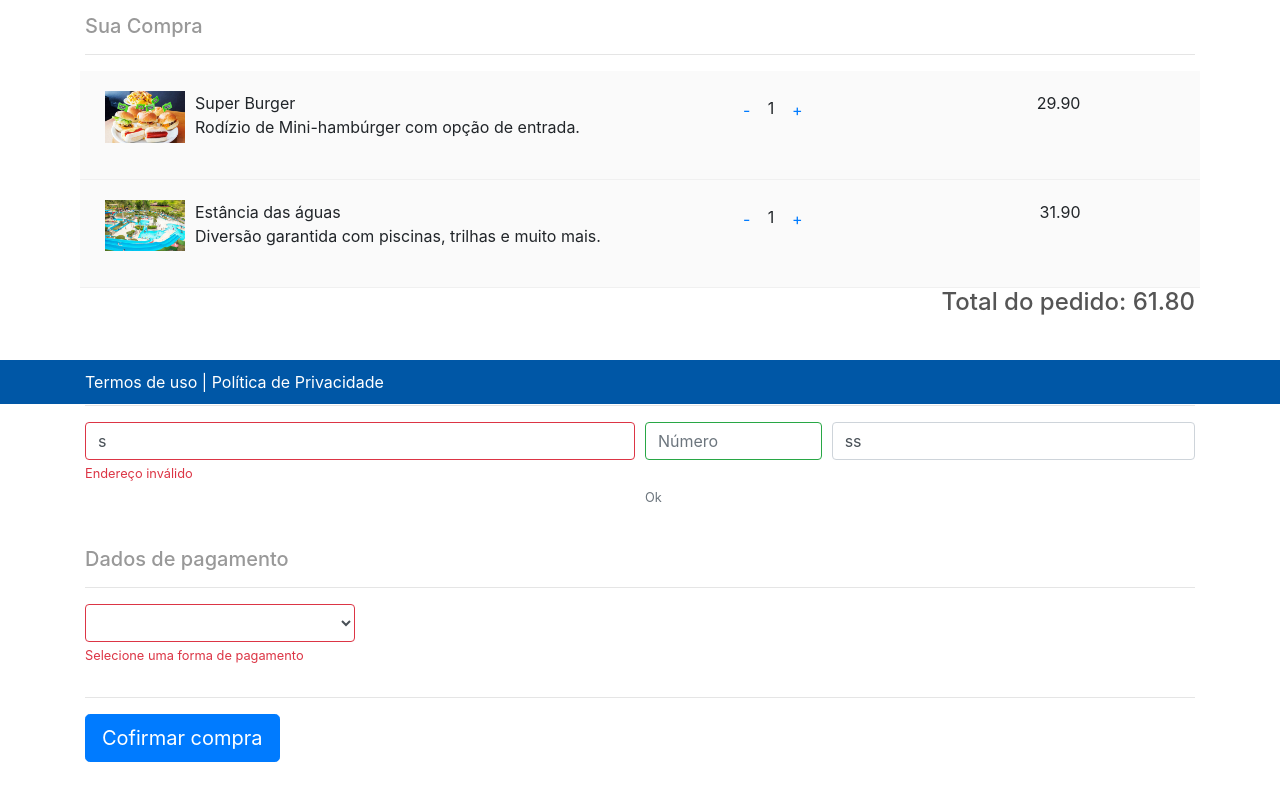
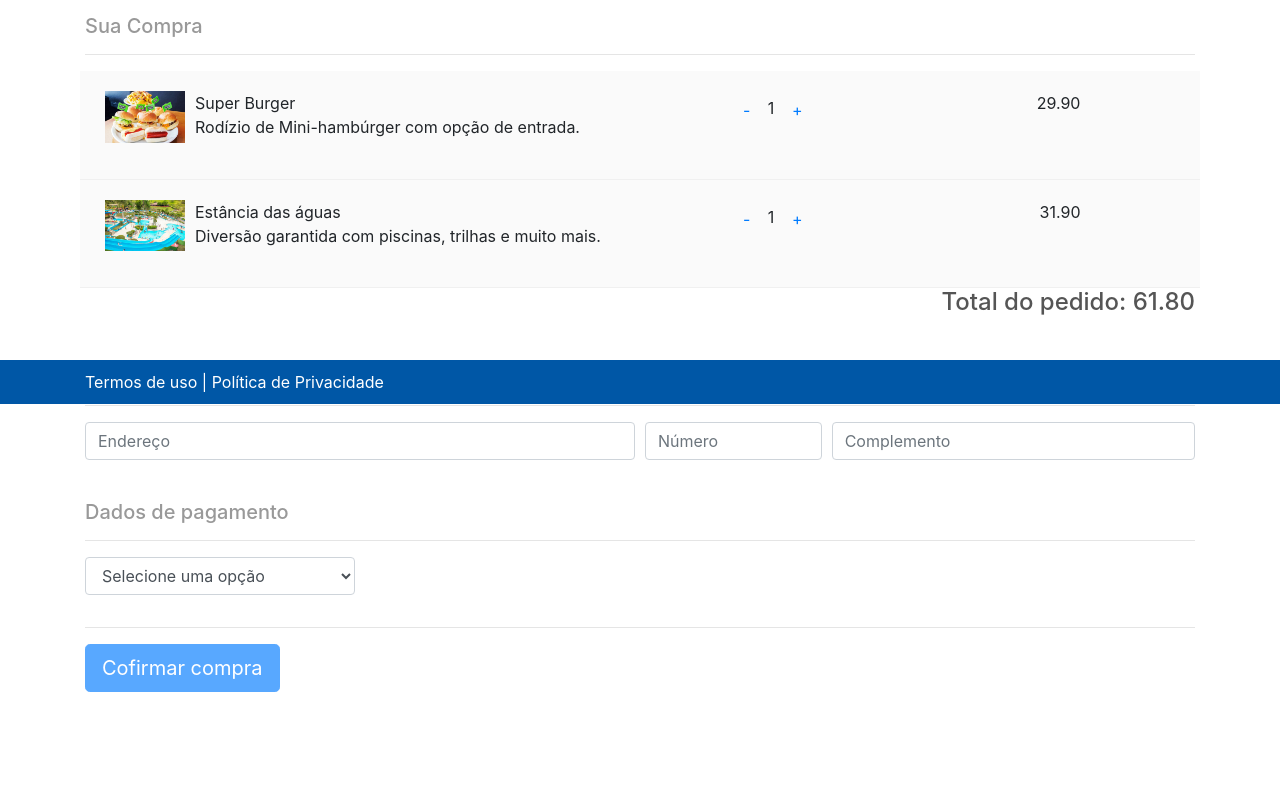
Before and after one commit to BrunoGuilherme14/passaro-urbano, an Angular app: page /ordem-compra in a window 1280 px wide. Shown: the part 396-1196 px from the top of the page. Built offline with nearby package versions, Linux system fonts and the light colour scheme.

Commit message:
Form - Validação

```diff
--- /dev/null
+++ b/src/app/ordem-compra.service.ts
@@ -0,0 +1,16 @@
+import { Injectable } from '@angular/core';
+import { OrdemCompraModel } from './shared/ordem-compra.model';
+
+@Injectable()
+export class OrdemCompraService {
+    public realizarCompra(): OrdemCompraModel[] {
+        return [
+            {
+                numero: 10,
+                endereco: "Teste rua",
+                complemento: 'teste',
+                formaPagamento: "dinheiro"
+            }
+        ]
+    }
+}
--- a/src/app/ordem-compra/ordem-compra.component.html
+++ b/src/app/ordem-compra/ordem-compra.component.html
@@ -69,7 +69,7 @@
       <div class="form-row">
 
         <div class="form-group col-md-6">
-          <input type="text" class="form-control is-invalid" placeholder="Endereço" autocomplete="off" minlength="5"
+          <input type="text" class="form-control {{enderecoValido === undefined? '': enderecoValido? 'is-valid' : 'is-invalid'}}" placeholder="Endereço" autocomplete="off" minlength="5"
             required
             [value]="endereco"
             #valorEndereco
@@ -79,18 +79,20 @@
         </div>
 
         <div class="form-group col-md-2">
-          <input type="text" class="form-control is-valid" placeholder="Número" autocomplete="off" minlength="1"
+          <input type="number" class="form-control {{numeroValido === undefined? '': numeroValido == true? 'is-valid' : 'is-invalid'}}" placeholder="Número" autocomplete="off" minlength="1"
             required
             [value]="numero | number"
             #valorNumero
             (input)="atualizaNumero(valorNumero.value)"
           >
-          <br />
-          <small class="form-text text-muted">Ok</small>
+          <div *ngIf="numeroValido; else msgInvalido" class="valid-feedback">Número válido</div>
+          <ng-template #msgInvalido>
+            <div class="invalid-feedback">Número inválido</div>
+          </ng-template>
         </div>
 
         <div class="form-group col-md-4">
-          <input type="text" class="form-control" placeholder="Complemento" autocomplete="off"
+          <input type="text" class="form-control {{complementoValido === undefined? '' : complementoValido? 'is-valid' : ''}}" placeholder="Complemento" autocomplete="off"
             [value]="complemento"
             #valorComplemento
             (input)="atualizaComplemento(valorComplemento.value)"
@@ -106,7 +108,7 @@
       <div class="form-row">
 
         <div class="form-group col-md-3">
-          <select class="form-control is-invalid"
+          <select class="form-control {{formaPagamentoValido ===undefined? '' : formaPagamentoValido? 'is-valid' : 'is-invalid'}}"
             [value]="formaPagamento"
             #valorFormaPagamento
             (change)="atualizaFormaPagamento(valorFormaPagamento.value)"
@@ -121,7 +123,7 @@
       </div>
 
       <hr />
-      <button type="submit" class="btn btn-primary btn-lg">Cofirmar compra</button>
+      <button type="submit" class="btn btn-primary btn-lg" [disabled]="botaoForm">Cofirmar compra</button>
     </form>
   </div>
 </div>
--- a/src/app/ordem-compra/ordem-compra.component.ts
+++ b/src/app/ordem-compra/ordem-compra.component.ts
@@ -1,32 +1,57 @@
 import { Component, OnInit } from '@angular/core';
+import { OrdemCompraService } from '../ordem-compra.service';
 
 @Component({
   selector: 'app-ordem-compra',
   templateUrl: './ordem-compra.component.html',
-  styleUrls: ['./ordem-compra.component.css']
+  styleUrls: ['./ordem-compra.component.css'],
+  providers: [
+    OrdemCompraService
+  ]
 })
 export class OrdemCompraComponent implements OnInit {
 
-  constructor() { }
-  public endereco: string = 's'
-  public numero: number;
-  public complemento: string = 'ss'
-  public formaPagamento:string = 'ssss'
+  constructor(private ordemCompraService: OrdemCompraService) { }
+  public endereco: string = ''
+  public numero: number
+  public complemento: string = ''
+  public formaPagamento:string = ''
+
+// Atributos de validação
+
+  public enderecoValido: boolean;
+  public numeroValido: boolean;
+  public complementoValido: boolean;
+  public formaPagamentoValido: boolean;
+
+// Controle de ativação do botão submit
+  public botaoForm: string = 'disabled';
 
   ngOnInit() {
+    console.log(this.ordemCompraService.realizarCompra());
   }
   public atualizaEndereco(endereco:string) :void {
     this.endereco = endereco;
-    console.log(this.endereco)
+    this.enderecoValido = (this.endereco.length > 3);
+    this.habilitaForm();
   }
   public atualizaNumero(numero:number) : void {
     this.numero = numero
+    this.numeroValido = (this.numero > 0);
+    this.habilitaForm();
   }
   public atualizaComplemento(complemento:string): void {
     this.complemento = complemento;
+    this.complementoValido = (this.complemento.length > 0);
+    this.habilitaForm();
   }
   public atualizaFormaPagamento(formaPagamento:string) : void {
     this.formaPagamento = formaPagamento
-    console.log(this.formaPagamento)
+    this.formaPagamentoValido = (this.formaPagamento.length > 0);
+    this.habilitaForm();
+  }
+
+  public habilitaForm():void{
+    this.botaoForm = (this.numeroValido && this.enderecoValido && this.formaPagamentoValido? '' : 'disabled');
   }
 }
--- /dev/null
+++ b/src/app/shared/ordem-compra.model.ts
@@ -0,0 +1,6 @@
+export class OrdemCompraModel {
+    public endereco:string;
+    public numero:number;
+    public complemento:string;
+    public formaPagamento:string;
+}
```
